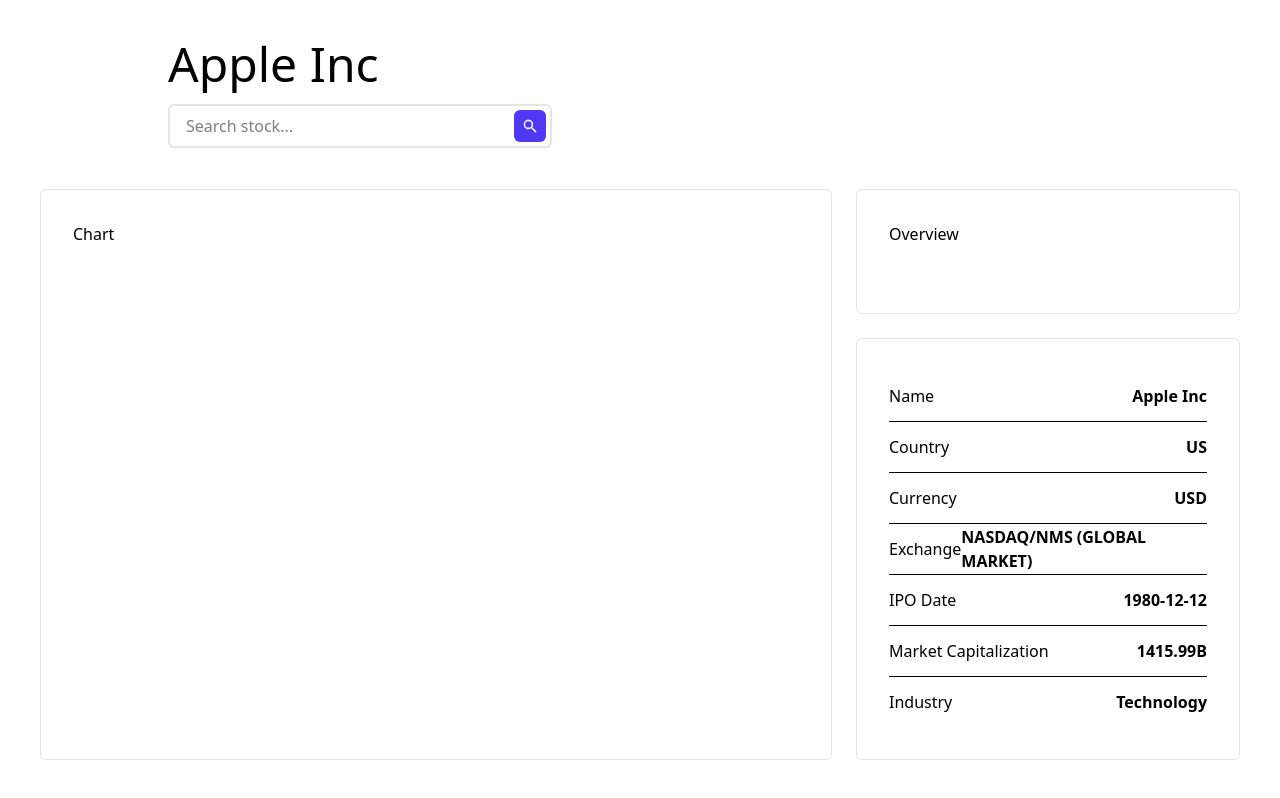
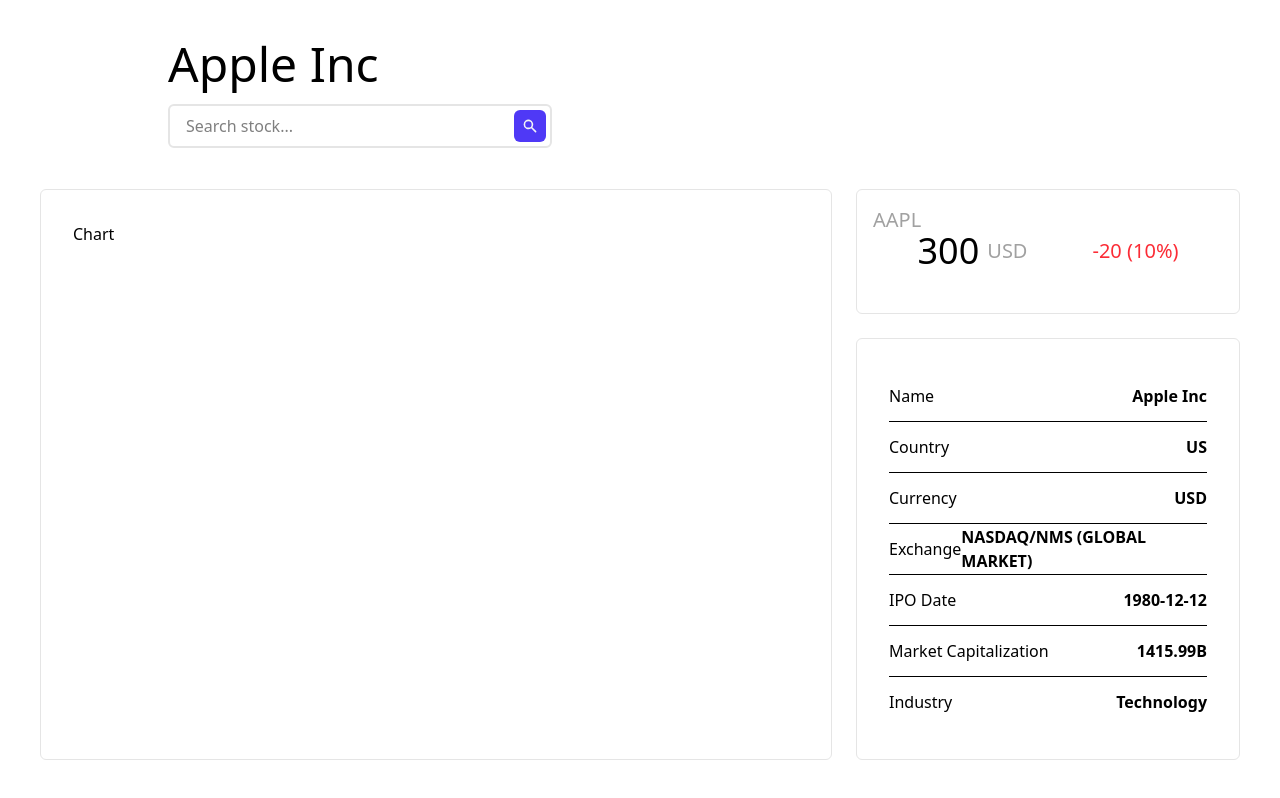
Before and after one commit to Sega123-dev/Stock-market-dashboard, a React (Vite) app: page / in a window 1280 px wide. Built offline with nearby package versions, Linux system fonts and the light colour scheme.

Commit message:
Overview component

```diff
--- a/src/components/Dashboard.jsx
+++ b/src/components/Dashboard.jsx
@@ -1,6 +1,7 @@
 import Card from "./Card"
 import Header from "./Header"
-import { mockCompanyDetails } from "../constants/mock"
+import Overview from "./Overview"
+import { mockCompanyDetails,mockStockQuote } from "../constants/mock"
 import Details from "./Details"
 const Dashboard = () => {
     return <div className="h-screen grid grid-cols-1 md:grid-cols-2 xl:grid-cols-3 grid-rows-8 md:grid-rows-7 xl:grid-rows-5 auto-rows-fr gap-6 p-10 font-quicksand">
@@ -11,7 +12,13 @@
             <Card>Chart</Card>
         </div>
         <div>
-            <Card>Overview</Card>
+        <Overview
+          symbol={mockCompanyDetails.ticker}
+          price={300}
+          change={-20}
+          changePercent={10}
+          currency={"USD"}
+        />
         </div>
         <div className="row-span-2 xl:row-span-3">
             <Details details={mockCompanyDetails}/>
--- /dev/null
+++ b/src/components/Overview.jsx
@@ -0,0 +1,25 @@
+import Card from "./Card";
+const Overview = ({ symbol,price,change,changePercent,currency }) => {
+  return (
+     <Card>
+        <span className="absolute left-4 top-4 text-neutral-400 text-lg xl:text-xl 2xl:text-2xl"> {symbol}</span>
+        <div className="w-full h-full flex items-center justify-around">
+        <span className="text-2xl xl:text-4xl 2xl:text-5xl flex items-center">
+          {price}
+          <span className="text-lg xl:text-xl 2xl:text-2xl text-neutral-400 m-2">
+            {currency}
+          </span>
+        </span>
+        <span
+          className={`text-lg xl:text-xl 2xl:text-2xl ${
+            change > 0 ? "text-lime-500" : "text-red-500"
+          }`}
+        >
+          {change} <span>({changePercent}%)</span>
+        </span>
+      </div>
+     </Card>
+  )
+}
+
+export default Overview
```
